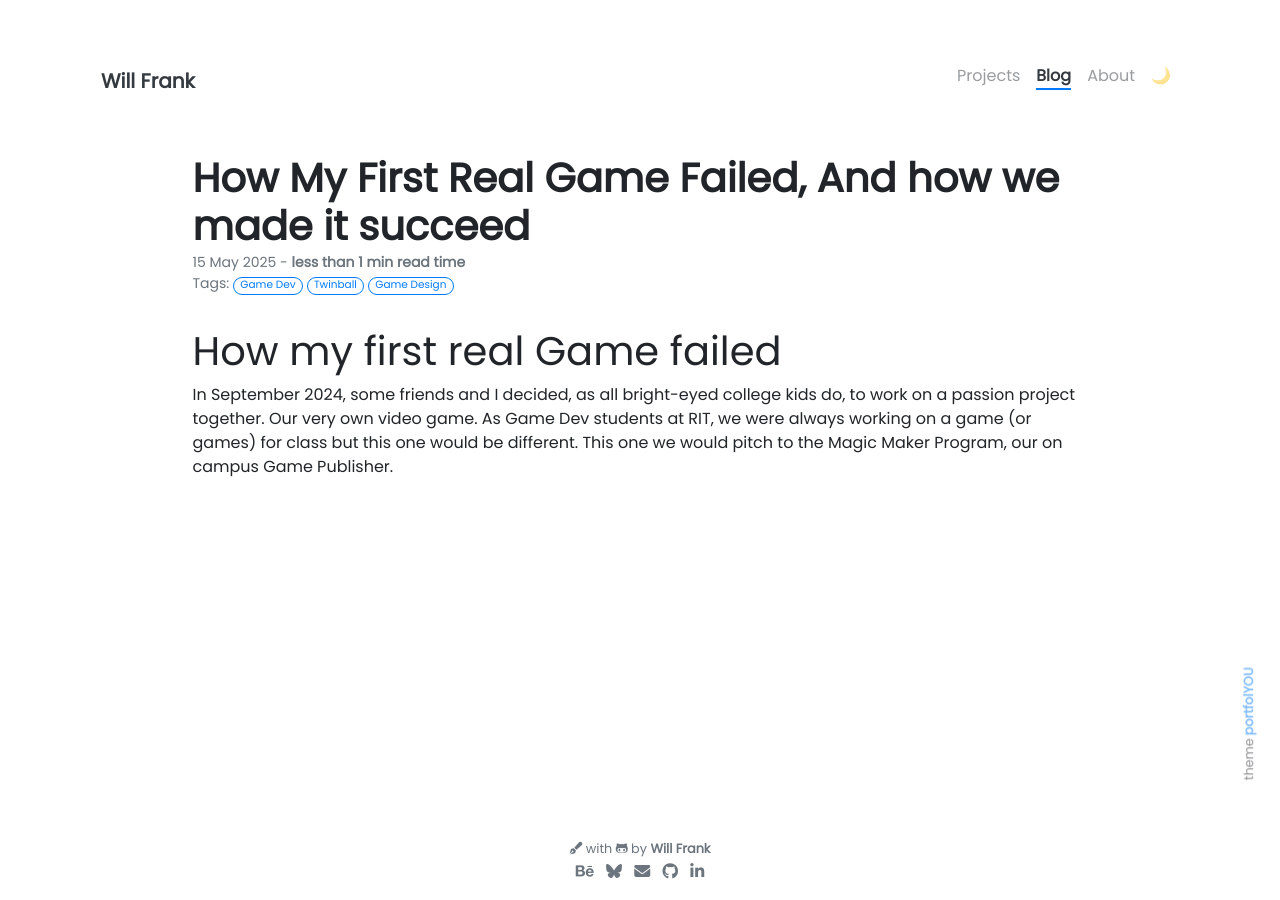
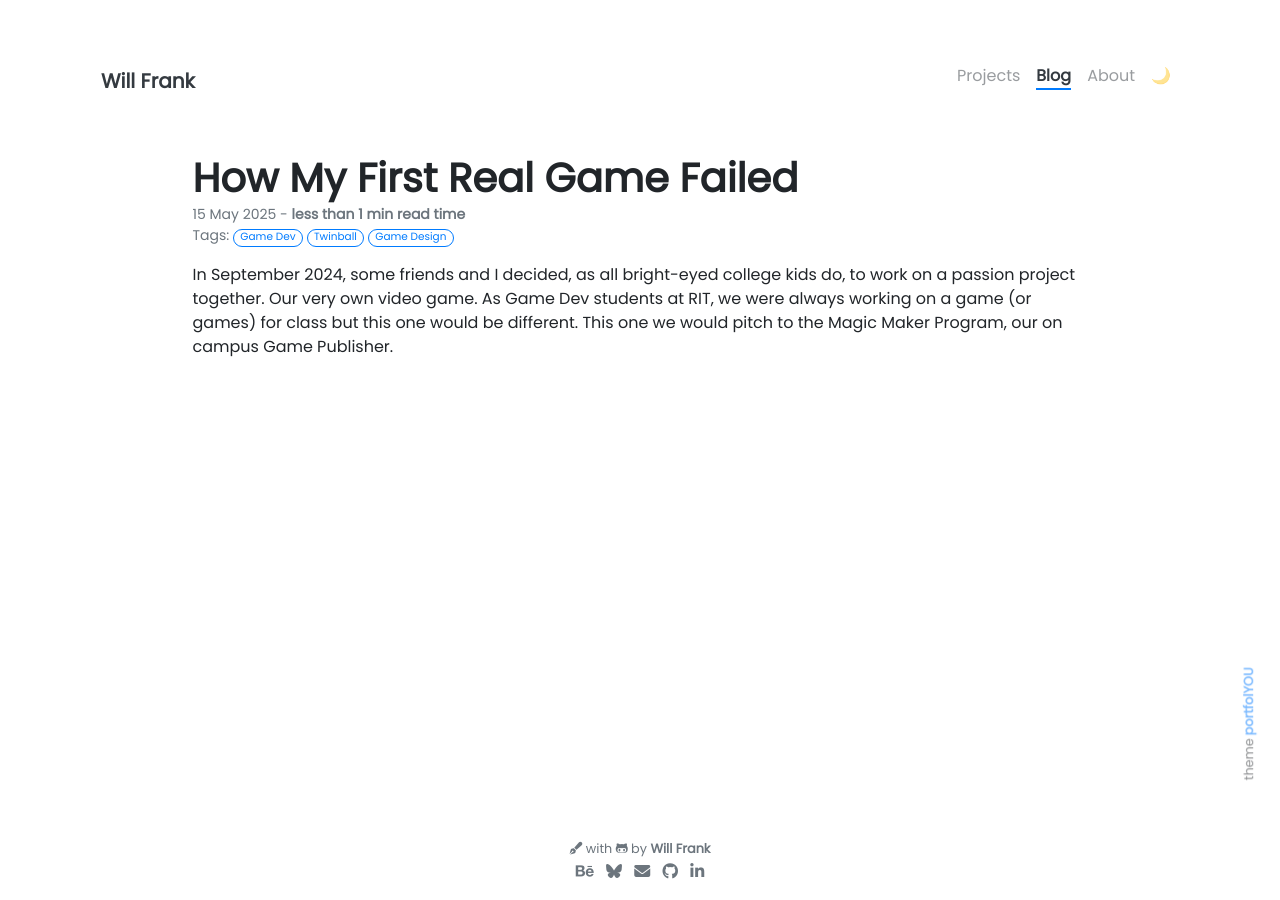
Before and after one commit to WillRIT/willrit.github.io, a Jekyll site: the page built from _posts/2025-05-15-how-my-first-real-game-failed.md, in a window 1280 px wide. Built offline with Jekyll 4.4.1, drawn with Linux system fonts in a browser that asks for light colours.

Commit message:
this time for sure

```diff
--- a/_posts/2025-05-15-how-twinball-failed.md
+++ b/_posts/2025-05-15-how-my-first-real-game-failed.md
@@ -1,10 +1,9 @@
 ---
-title: How My First Real Game Failed, And how we made it succeed
+title: How My First Real Game Failed
 tags: [Game Dev, Twinball, Game Design]
 style: fill
 color: warning
-description: OR how Twinball kicked ass until it didn't.
+description: And how we made it succeed
 ---
-# How my first real Game failed
 
 In September 2024, some friends and I decided, as all bright-eyed college kids do, to work on a passion project together. Our very own video game. As Game Dev students at RIT, we were always working on a game (or games) for class but this one would be different. This one we would pitch to the Magic Maker Program, our on campus Game Publisher.
```
